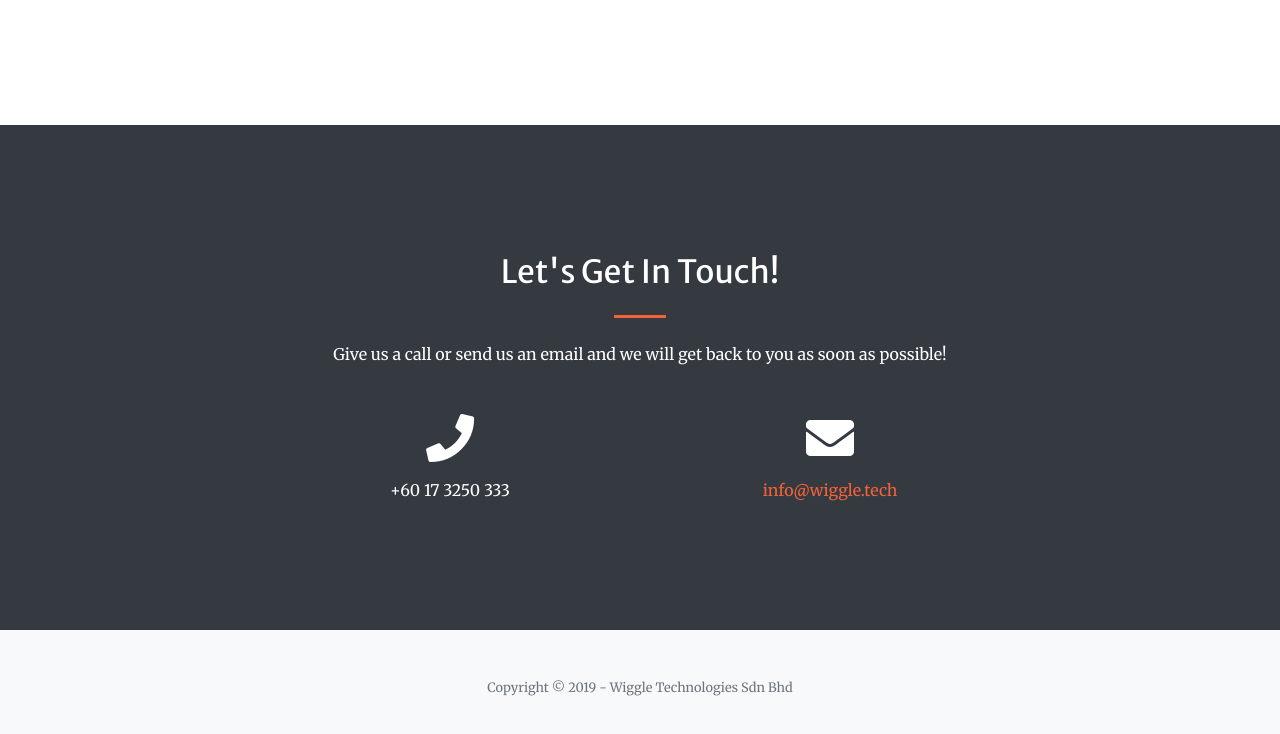
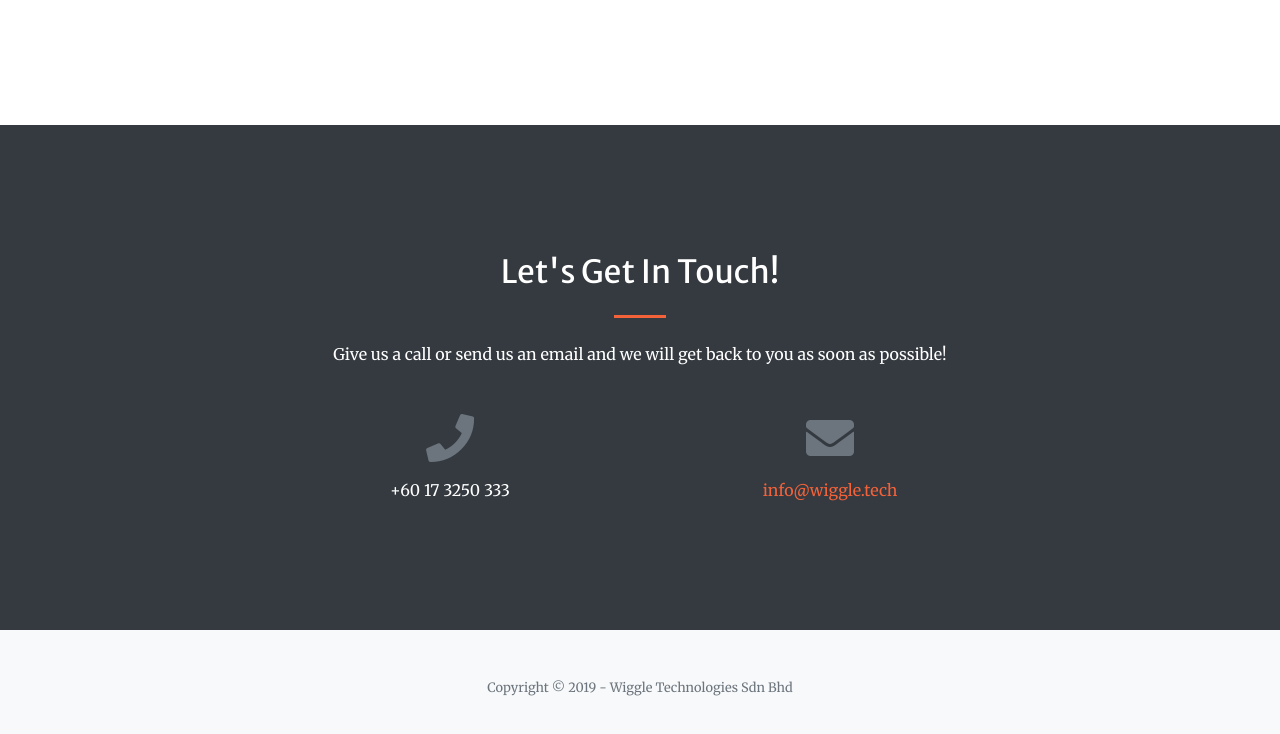
Before and after one commit to pakcusoft/pakcusoft.github.io, a website with bundled scripts: page index.html in a window 1280 px wide. Shown: the part 1695-2429 px from the top of the page. Built offline with nearby package versions, Linux system fonts and the light colour scheme.

Commit message:
Update index.html

```diff
--- a/index.html
+++ b/index.html
@@ -130,11 +130,11 @@
       </div>
       <div class="row">
         <div class="col-lg-4 ml-auto text-center text-white">
-          <i class="fas fa-phone fa-3x mb-3 text-white"></i>
+          <i class="fas fa-phone fa-3x mb-3 text-muted"></i>
           <div>+60 17 3250 333</div>
         </div>
         <div class="col-lg-4 mr-auto text-center text-white">
-          <i class="fas fa-envelope fa-3x mb-3 text-white"></i>
+          <i class="fas fa-envelope fa-3x mb-3 text-muted"></i>
           <!-- Make sure to change the email address in anchor text AND the link below! -->
           <a class="d-block" href="mailto:info@wiggle.tech">info@wiggle.tech</a>
         </div>
```
